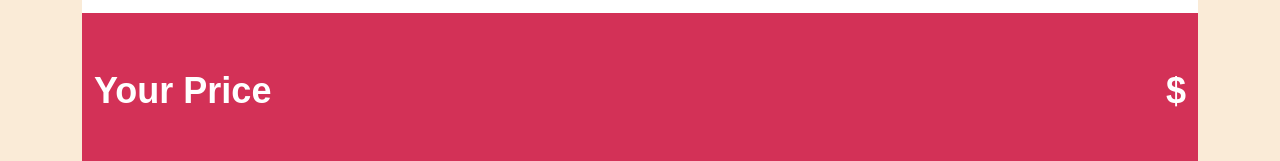
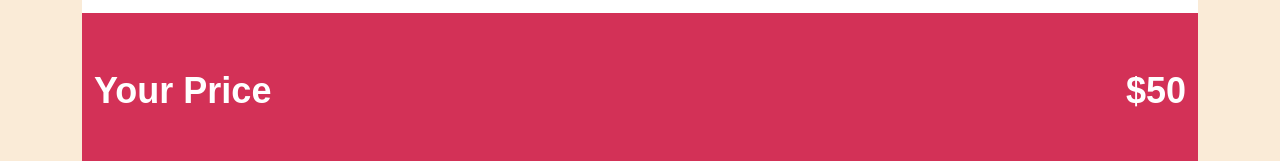
Before and after one commit to albertogaia/js-burger, a plain HTML site: page index.html in a window 1280 px wide. Shown: the part 632-793 px from the top of the page. Drawn offline with nearby package versions, Linux system fonts and the light colour scheme.

Commit message:
aggiunto prezzo fisso

```diff
--- a/index.html
+++ b/index.html
@@ -128,7 +128,7 @@
             <div class="container h-100">
                 <div class="row justify-content-between align-items-center h-100">
                     <div class="col"><span class="your_price">Your Price</span></div>
-                    <div class="col text-end"><span>$</span><span id="total_price"></span></div>
+                    <div class="col text-end"><span>$</span><span id="total_price">50</span></div>
                 </div>
             </div>
         </footer>
```
